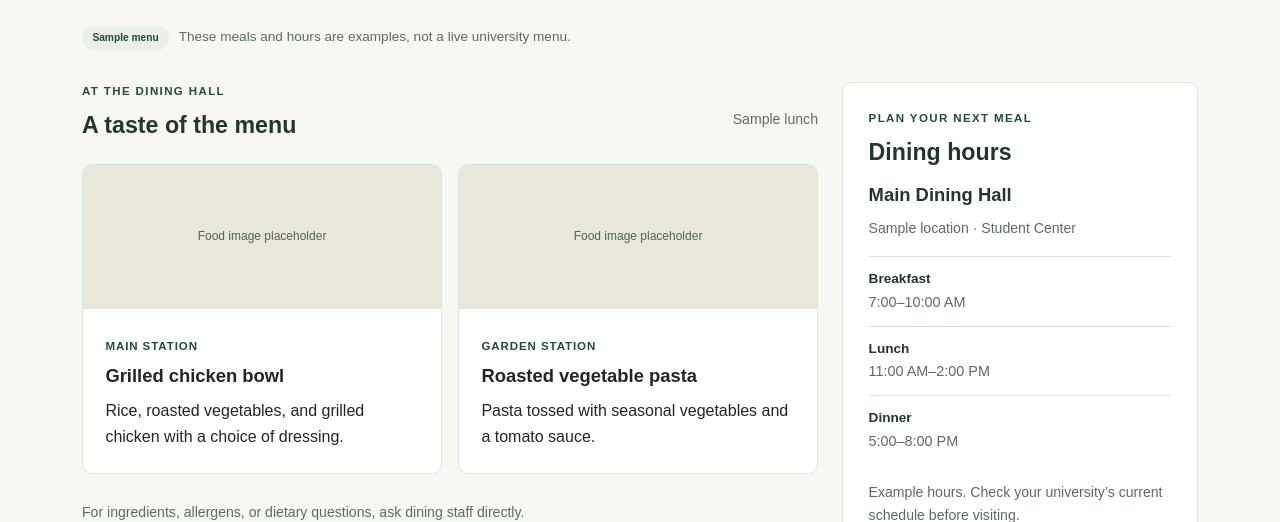
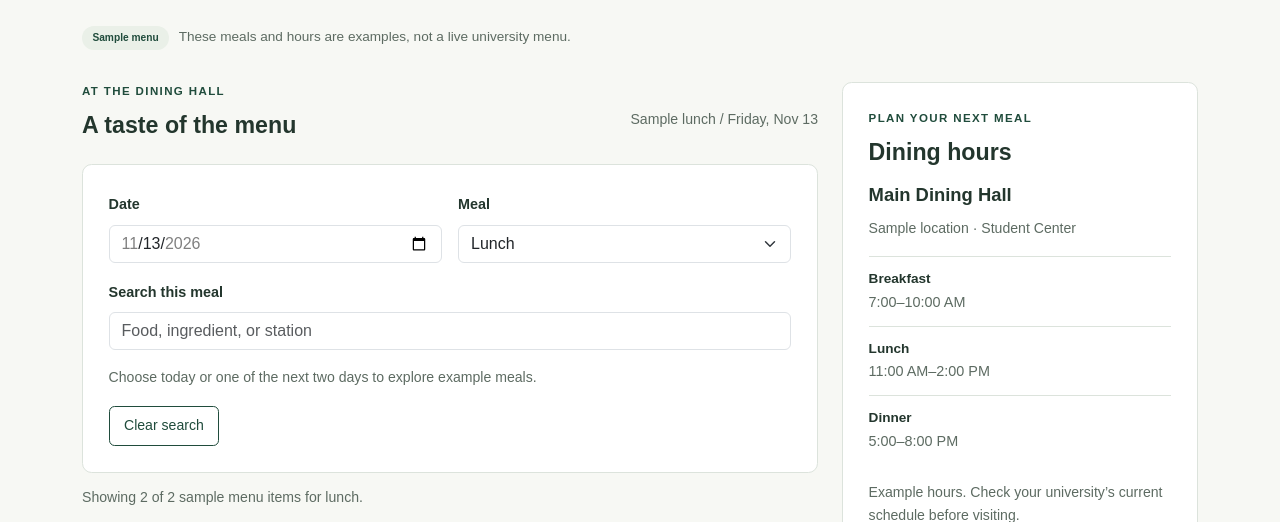
Before and after one commit to tomibouzo/web-design-final-project, a plain HTML site: page dining.html in a window 1280 px wide. Shown: the part 275-797 px from the top of the page. Drawn offline with Linux system fonts and the light colour scheme.

Commit message:
Add sample dining menus with date meal and search controls

```diff
--- a/css/style.css
+++ b/css/style.css
@@ -82,6 +82,7 @@ p:last-child { margin-bottom: 0; }
 .filter-panel > .btn { margin-top: 1rem; }
 .results-status { margin-bottom: 1rem; }
 .empty-results { margin-top: 1rem; }
+.menu-help { margin-top: 1rem; margin-bottom: 0; }
 
 /* Both button variants use the same campus palette. */
 .btn-primary {
--- a/dining.html
+++ b/dining.html
@@ -10,6 +10,7 @@
   <link rel="stylesheet" href="css/vendor/bootstrap.min.css">
   <link rel="stylesheet" href="css/style.css">
   <script src="js/script.js" defer></script>
+  <script src="js/dining.js" defer></script>
 </head>
 <body>
   <a class="skip-link" href="#main-content">Skip to main content</a>
@@ -31,11 +32,26 @@
     <div class="row g-4">
       <div class="col-lg-8">
         <section aria-labelledby="menu-heading">
-          <div class="section-heading"><div><p class="eyebrow">At the dining hall</p><h2 id="menu-heading">A taste of the menu</h2></div><span class="small-note">Sample lunch</span></div>
-          <div class="row g-3">
+          <div class="section-heading"><div><p class="eyebrow">At the dining hall</p><h2 id="menu-heading">A taste of the menu</h2></div><span id="menu-selection" class="small-note">Sample lunch</span></div>
+          <!-- JavaScript reveals controls only after the sample menu is ready. -->
+          <form id="menu-controls" class="panel filter-panel" role="search" aria-label="Browse the sample menu" hidden>
+            <div class="row g-3">
+              <div class="col-sm-6"><label for="menu-date" class="form-label">Date</label><input id="menu-date" class="form-control" type="date" aria-describedby="menu-date-help" aria-controls="menu-results" required></div>
+              <div class="col-sm-6"><label for="menu-meal" class="form-label">Meal</label><select id="menu-meal" class="form-select" aria-controls="menu-results"><option value="breakfast">Breakfast</option><option value="lunch" selected>Lunch</option><option value="dinner">Dinner</option></select></div>
+              <div class="col-12"><label for="menu-search" class="form-label">Search this meal</label><input id="menu-search" class="form-control" type="search" placeholder="Food, ingredient, or station" aria-controls="menu-results"></div>
+            </div>
+            <p id="menu-date-help" class="small-note menu-help">Choose today or one of the next two days to explore example meals.</p>
+            <button id="menu-clear" type="button" class="btn btn-outline-primary">Clear search</button>
+          </form>
+          <p id="menu-status" class="small-note results-status" role="status" aria-live="polite" aria-atomic="true" hidden></p>
+          <div id="menu-results" class="row g-3">
             <div class="col-md-6"><article class="card menu-card h-100"><div class="menu-image" aria-hidden="true">Food image placeholder</div><div class="card-body"><span class="category-label">Main station</span><h3>Grilled chicken bowl</h3><p>Rice, roasted vegetables, and grilled chicken with a choice of dressing.</p></div></article></div>
             <div class="col-md-6"><article class="card menu-card h-100"><div class="menu-image" aria-hidden="true">Food image placeholder</div><div class="card-body"><span class="category-label">Garden station</span><h3>Roasted vegetable pasta</h3><p>Pasta tossed with seasonal vegetables and a tomato sauce.</p></div></article></div>
           </div>
+          <p id="menu-empty" class="panel status-note empty-results" hidden></p>
+          <!-- New results reuse this card structure; menu text is inserted as text. -->
+          <template id="menu-item-template"><div class="col-md-6"><article class="card menu-card h-100"><div class="menu-image" aria-hidden="true">Food image placeholder</div><div class="card-body"><span class="category-label"></span><h3></h3><p></p></div></article></div></template>
+          <noscript><p class="status-note section-space">A sample lunch is shown. Turn on JavaScript to browse other dates and meals or search the menu.</p></noscript>
           <p class="status-note section-space">For ingredients, allergens, or dietary questions, ask dining staff directly.</p>
         </section>
       </div>
--- /dev/null
+++ b/js/dining.js
@@ -0,0 +1,125 @@
+"use strict";
+
+// This three-day dataset is only for demonstrating the menu browser.
+// It is not fetched from a university, and it does not establish actual allergens.
+function setupDiningMenu() {
+  const controls = document.getElementById("menu-controls");
+  if (!controls) return;
+
+  const sampleMenus = [
+    {
+      breakfast: [
+        { station: "Breakfast station", name: "Berry oatmeal", description: "Warm oats served with berries and a sprinkle of cinnamon." },
+        { station: "Bakery station", name: "Bagel and fruit", description: "A toasted bagel with a side of sliced fruit." },
+      ],
+      lunch: [
+        { station: "Main station", name: "Grilled chicken bowl", description: "Rice, roasted vegetables, and grilled chicken with a choice of dressing." },
+        { station: "Garden station", name: "Roasted vegetable pasta", description: "Pasta tossed with seasonal vegetables and a tomato sauce." },
+      ],
+      dinner: [
+        { station: "Main station", name: "Baked potato plate", description: "A baked potato served with steamed broccoli and toppings." },
+        { station: "Soup station", name: "Bean chili", description: "A warm bowl of beans, tomatoes, and peppers with rice." },
+      ],
+    },
+    {
+      breakfast: [
+        { station: "Breakfast station", name: "Scrambled egg plate", description: "Scrambled eggs with breakfast potatoes and toast." },
+        { station: "Garden station", name: "Yogurt and granola", description: "Yogurt served with granola and sliced banana." },
+      ],
+      lunch: [
+        { station: "Sandwich station", name: "Turkey sandwich", description: "Sliced turkey, lettuce, and tomato on whole-grain bread." },
+        { station: "Soup station", name: "Tomato soup", description: "Tomato soup with a bread roll and a side salad." },
+      ],
+      dinner: [
+        { station: "Main station", name: "Chicken fajitas", description: "Chicken, peppers, and onions served with tortillas." },
+        { station: "Garden station", name: "Chickpea rice bowl", description: "Chickpeas and roasted vegetables served over rice." },
+      ],
+    },
+    {
+      breakfast: [
+        { station: "Breakfast station", name: "Pancakes and fruit", description: "Pancakes with a fruit topping and syrup on the side." },
+        { station: "Bakery station", name: "Toast and peanut butter", description: "Whole-grain toast with peanut butter and apple slices." },
+      ],
+      lunch: [
+        { station: "Main station", name: "Pasta with meat sauce", description: "Pasta with a tomato and beef sauce and a side of vegetables." },
+        { station: "Garden station", name: "Hummus wrap", description: "A wrap filled with hummus, cucumber, carrots, and lettuce." },
+      ],
+      dinner: [
+        { station: "Main station", name: "Roast chicken plate", description: "Roast chicken served with mashed potatoes and green beans." },
+        { station: "Garden station", name: "Vegetable stir-fry", description: "Mixed vegetables and tofu served with rice." },
+      ],
+    },
+  ];
+
+  const dateInput = document.getElementById("menu-date");
+  const mealSelect = document.getElementById("menu-meal");
+  const search = document.getElementById("menu-search");
+  const results = document.getElementById("menu-results");
+  const selection = document.getElementById("menu-selection");
+  const status = document.getElementById("menu-status");
+  const emptyMessage = document.getElementById("menu-empty");
+  const clearButton = document.getElementById("menu-clear");
+  const template = document.getElementById("menu-item-template");
+
+  // Use local calendar dates rather than UTC so dates do not shift overnight.
+  function dateKey(date) {
+    const month = String(date.getMonth() + 1).padStart(2, "0");
+    const day = String(date.getDate()).padStart(2, "0");
+    return `${date.getFullYear()}-${month}-${day}`;
+  }
+
+  const today = new Date();
+  const dates = sampleMenus.map((menu, offset) => {
+    const date = new Date(today.getFullYear(), today.getMonth(), today.getDate() + offset);
+    return { key: dateKey(date), label: date.toLocaleDateString("en-US", { weekday: "long", month: "short", day: "numeric" }), menu };
+  });
+  dateInput.min = dates[0].key;
+  dateInput.max = dates[dates.length - 1].key;
+  dateInput.value = dates[0].key;
+
+  function renderMenu() {
+    const selectedDate = dates.find((date) => date.key === dateInput.value);
+    const meal = mealSelect.value;
+    const mealLabel = mealSelect.options[mealSelect.selectedIndex].textContent;
+    const items = selectedDate ? selectedDate.menu[meal] : [];
+    const words = search.value.trim().toLowerCase().split(/\s+/).filter(Boolean);
+    const matches = items.filter((item) => {
+      const text = `${item.name} ${item.description} ${item.station}`.toLowerCase();
+      return words.every((word) => text.includes(word));
+    });
+
+    results.replaceChildren();
+    matches.forEach((item) => {
+      const card = template.content.cloneNode(true);
+      card.querySelector(".category-label").textContent = item.station;
+      card.querySelector("h3").textContent = item.name;
+      card.querySelector(".card-body p").textContent = item.description;
+      results.appendChild(card);
+    });
+
+    selection.textContent = selectedDate ? `Sample ${mealLabel.toLowerCase()} / ${selectedDate.label}` : "Choose a sample date";
+    status.textContent = selectedDate ? `Showing ${matches.length} of ${items.length} sample menu items for ${mealLabel.toLowerCase()}.` : "No sample menu is available for this date.";
+    emptyMessage.textContent = selectedDate ? "No menu items match your search. Try another word or choose Clear search." : "Choose a date between today and the next two days to see example meals.";
+    emptyMessage.hidden = matches.length !== 0;
+  }
+
+  dateInput.addEventListener("change", renderMenu);
+  mealSelect.addEventListener("change", renderMenu);
+  search.addEventListener("input", renderMenu);
+  controls.addEventListener("submit", (event) => {
+    event.preventDefault();
+    renderMenu();
+  });
+  // Keep the selected date and meal when clearing only the search query.
+  clearButton.addEventListener("click", () => {
+    search.value = "";
+    renderMenu();
+    search.focus();
+  });
+
+  renderMenu();
+  status.hidden = false;
+  controls.hidden = false;
+}
+
+setupDiningMenu();
```
Also changed, not shown: 1 other file.
